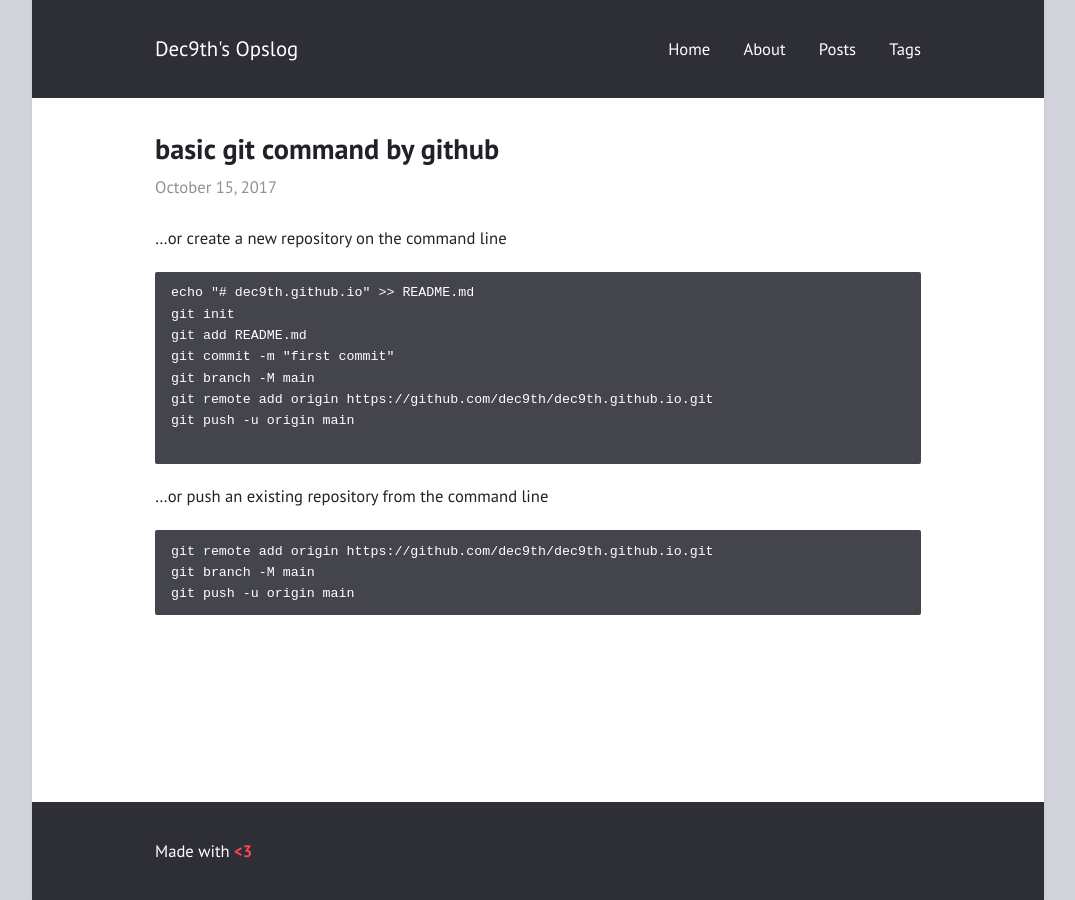
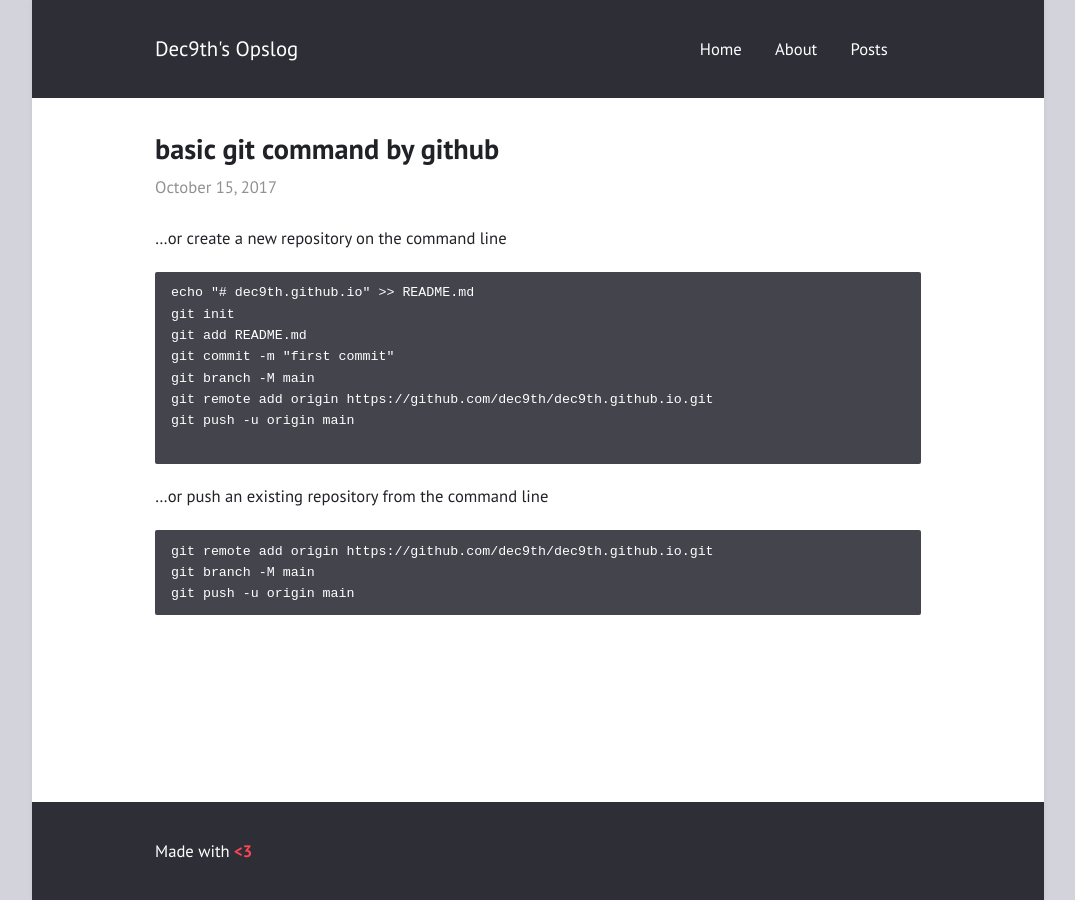
Before and after one commit to dec9th/dec9th.github.io, a Jekyll site: the page built from _posts/2017-10-15-git-readme.md, in a window 1280 px wide. Shown: the whole page, without its empty margins (102-1177 px from the left). Built offline with Jekyll 4.4.1, drawn with Linux system fonts in a browser that asks for light colours.

```diff
--- a/_sass/tag.scss
+++ /dev/null
@@ -1,40 +0,0 @@
-/**
- * tag_cloud
- */
- #presets a { border-left: solid #666 1px; padding: 0 10px; }
- #presets a.first { border-left: none; }
- #keyword { width: 300px; }
- #fetcher { width: 500px; }
- #keyword, #go { font-size: 1.5em; }
- #text { width: 100%; height: 100px; }
- p.copy { font-size: small; }
- #form { font-size: small; position: relative; }
- hr { border: none; border-bottom: solid #ccc 1px; }
- a.active { text-decoration: none; color: #000; font-weight: bold; cursor: text; }
- #angles line, #angles path, #angles circle { stroke: #666; }
- #angles text { fill: #333; }
- #angles path.drag { fill: #666; cursor: move; }
- #angles { text-align: center; margin: 0 auto; width: 350px; }
- #angles input, #max { width: 42px; }
-
- #vis{
-   zoom:0.8;
- }
-
- /**
-  * tag_list
-  */
- .tag {
-   .tagname {
-     transition: all 0.1s ease-in-out;
-     display: inline-block;
-     margin-left: 10px;
-     &:hover {
-       transform : scale(1.1);
-       -webkit-transform : scale(1.1);
-     }
-     a {
-       color: $grey-color;
-     }
-   }
- }
--- a/assets/css/index.sass
+++ b/assets/css/index.sass
@@ -1,7 +1,7 @@
 ---
 ---
 
-@import index, font, basic, layout, classes, tag
+@import index, font, basic, layout, classes
 
 @media (min-width: 38em)
   body > header, body > article, body > footer
--- a/assets/css/tag.scss
+++ /dev/null
@@ -1,106 +0,0 @@
-
-/*Tag from https://alexpearce.me*/
-.tags {
-    padding: 0;
-    list-style-type: none;
-    font-size: 1em;
-    color: $gray;
-  }
-
-  .archive_list {
-    padding: 0;
-    list-style-type: none;
-  }
-
-  .tags li {
-    float: left;
-    font-size: 13px;
-    font-size: 1rem;
-    line-height: 2.5;
-  }
-
-  .tags li a {
-    padding: 4px 6px;
-    margin: 2px;
-    background-color: #e6e6e6;
-    -webkit-border-radius: 4px;
-    -moz-border-radius: 4px;
-    border-radius: 4px;
-    text-decoration: none;
-  }
-
-  .post-tags {
-    margin: 0 0 0 0;
-  }
-  /* normalize.css Clearfix */
-  .cf {
-    *zoom: 1
-  }
-
-  .cf:before, .cf:after {
-    content: "";
-    display: table;
-  }
-
-  .cf:after {
-    clear: both
-  }
-
-  /*****************************************************************************/
-  /*
-  /* TAGS
-  /*
-  /*****************************************************************************/
-
-  /* Tag icon stuff : http://hamishwillee.github.io/2014/06/06/tags-in-jekyll-without-plugins/
-  -------------------------------------------------- */
-
-
-
-  .tag-link {
-    display: inline;
-    font-size: 0.8em;
-  }
-
-
-
-  .tag-box {
-    list-style: none;
-    margin: 0;
-    padding: 4px 0;
-    overflow: hidden;
-    *zoom: 1;
-  }
-
-  .tag-box:before, .tag-box:after {
-    display: table;
-    content: "";
-    line-height: 0;
-  }
-
-  .tag-box:after {
-    clear: both;
-  }
-
-  .tag-box.inline li {
-    float: left;
-    font-size: 13px;
-    font-size: 0.875rem;
-    line-height: 2.5;
-  }
-
-  .tag-box a {
-    padding: 4px 6px;
-    margin: 2px;
-    background-color: #e6e6e6;
-    -webkit-border-radius: 4px;
-    -moz-border-radius: 4px;
-    border-radius: 4px;
-    text-decoration: none;
-  }
-
-  .tag-box a span {
-    vertical-align: super;
-    font-size: 10px;
-    font-size: 0.625rem;
-  }
```
Also changed, not shown: categories.html (added, +25 -0 lines), tags.html (deleted, +0 -28 lines), tags.md (deleted, +0 -5 lines).
